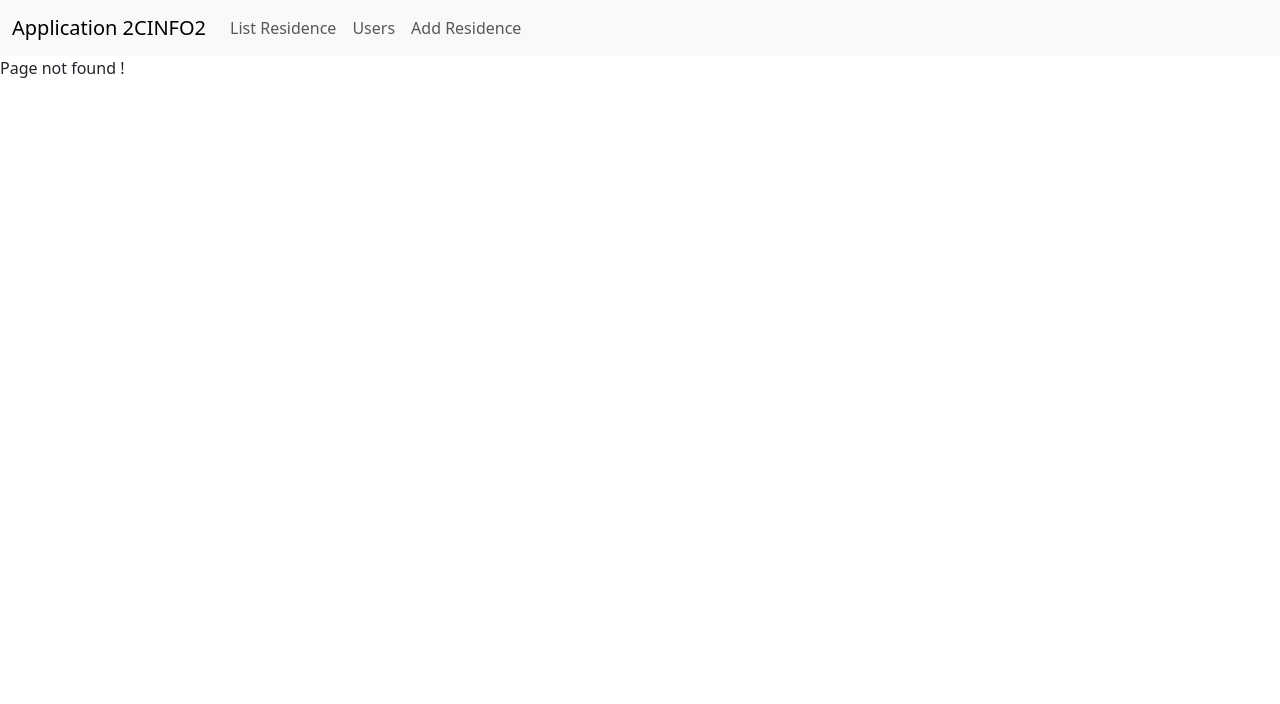
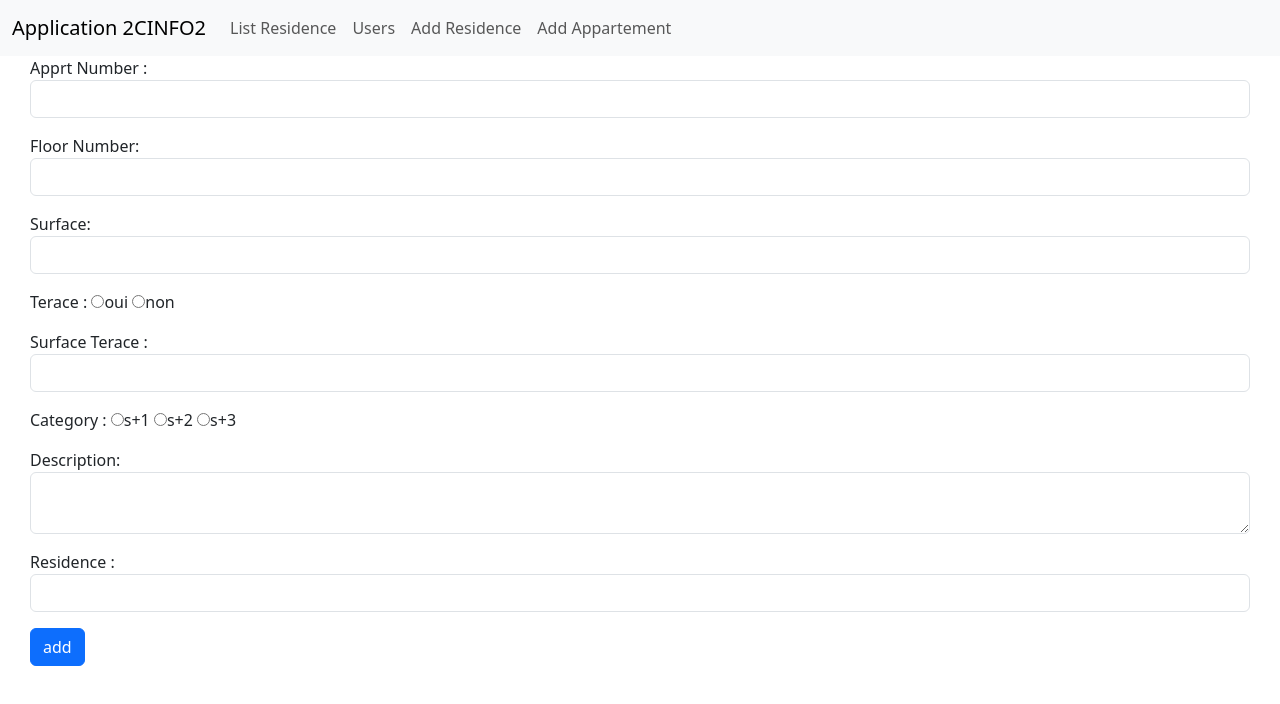
Before and after one commit to Naderab/acc2cinfo2, an Angular app: page /acc2cinfo2/formAppartement in a window 1280 px wide. Before the commit this address had no page. Shown: the top 704 px of the page. Built offline with nearby package versions, Linux system fonts and the light colour scheme.

Commit message:
fix form style

```diff
--- a/src/app/app-routing.module.ts
+++ b/src/app/app-routing.module.ts
@@ -13,7 +13,7 @@ const routes: Routes = [
   { path: 'user/:name', component: DetailsUserComponent },
   { path: '', redirectTo: '/listResidence', pathMatch: 'full' },
   { path: 'formResidence', component: FormResidenceComponent },
-  { path: 'appartements', component: FormAppartementComponent },
+  { path: 'formAppartement', component: FormAppartementComponent },
 
   { path: '**', component: NotFoundComponent },
 ];
--- a/src/app/form-appartement/form-appartement.component.css
+++ b/src/app/form-appartement/form-appartement.component.css
@@ -0,0 +1,5 @@
+.mb-3 {
+    margin-left: 30px;
+    margin-right: 30px;
+
+}
--- a/src/app/form-appartement/form-appartement.component.html
+++ b/src/app/form-appartement/form-appartement.component.html
@@ -1,17 +1,38 @@
 <form [formGroup]="appartement">
-    <input class="form-control" formControlName="appartNumber">
-    <input class="form-control" formControlName="floorNumber">
-
-    <input class="form-control" formControlName="surface">
-    <input formControlName="terace" type="radio" value="oui">oui
-    <input formControlName="terace" type="radio" value="non">non
-    <input class="form-control" formControlName="surfaceTerace">
-    <input formControlName="category" type="radio" value="s+1">s+1
-    <input formControlName="category" type="radio" value="s+2">s+2
-    <input formControlName="category" type="radio" value="s+3">s+3
-
-    <textarea class="form-control" formControlName="description">description</textarea>
-    <input class="form-control" formControlName="residence">
-    <input type="submit">
-
+  <div class="mb-3">
+    Apprt Number :
+    <input class="form-control" formControlName="appartNumber" />
+  </div>
+  <div class="mb-3">
+    Floor Number:
+    <input class="form-control" formControlName="floorNumber" />
+  </div>
+  <div class="mb-3">
+    Surface:
+    <input class="form-control" formControlName="surface" />
+  </div>
+  <div class="mb-3">
+    Terace :
+    <input formControlName="terace" type="radio" value="oui" />oui
+    <input formControlName="terace" type="radio" value="non" />non
+  </div>
+  <div class="mb-3">
+    Surface Terace :
+    <input class="form-control" formControlName="surfaceTerace" />
+  </div>
+  <div class="mb-3">
+    Category :
+    <input formControlName="category" type="radio" value="s+1" />s+1
+    <input formControlName="category" type="radio" value="s+2" />s+2
+    <input formControlName="category" type="radio" value="s+3" />s+3
+  </div>
+  <div class="mb-3">
+    Description:
+    <textarea class="form-control" formControlName="description"></textarea>
+  </div>
+  <div class="mb-3">
+    Residence :
+    <input class="form-control" formControlName="residence" />
+  </div>
+  <div class="mb-3"><input type="submit" value="add" class="btn btn-primary"/></div>
 </form>
--- a/src/app/nav-bar/nav-bar.component.html
+++ b/src/app/nav-bar/nav-bar.component.html
@@ -16,7 +16,9 @@
                 <li class="nav-item">
                     <a class="nav-link" routerLink="/formResidence">Add Residence</a>
                 </li>
-
+            <li class="nav-item">
+                <a class="nav-link" routerLink="/formAppartement">Add Appartement</a>
+            </li>
             </ul>
         </div>
     </div>
```
